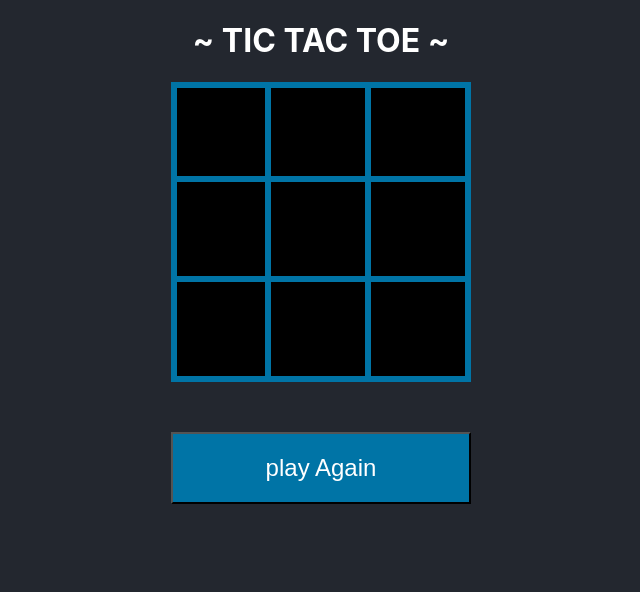
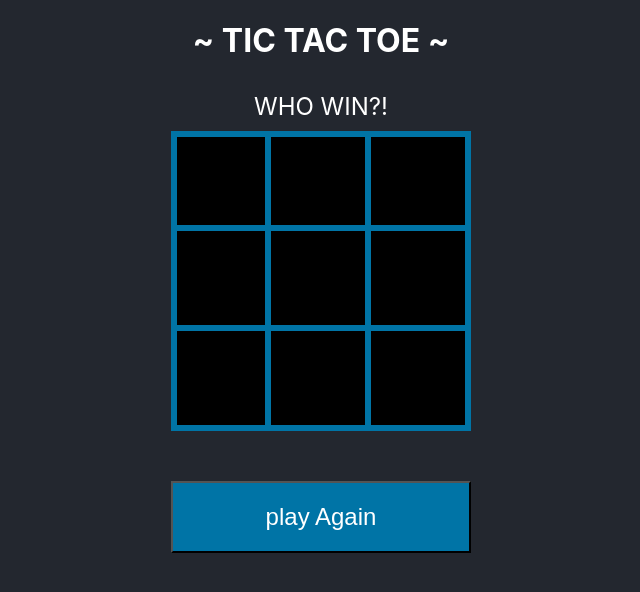
Before and after one commit to zahrabagheri1/flappybird, a React (Create React App) app in the folder Tic-Tac-Toe/: page / in a window 1280 px wide. Shown: the top 592 px of the page, without its empty margins (319-959 px from the left). Built offline with nearby package versions, Linux system fonts and the light colour scheme.

Commit message:
creat with 💙

```diff
--- a/Tic-Tac-Toe/src/App.css
+++ b/Tic-Tac-Toe/src/App.css
@@ -107,14 +107,9 @@ h1 {
 
 .game-over {
   text-align: center;
-  border: 8px ridge #5468ff;
-  border-radius: 20px 80px;
-  background-color: #24245491;
   padding: 10px;
-  width: 80%;
-  margin: auto;
-  margin-top: 50px;
   font-size: 1.5em;
+  text-transform: uppercase;
 }
 
 .reset-button {
--- a/Tic-Tac-Toe/src/App.js
+++ b/Tic-Tac-Toe/src/App.js
@@ -112,6 +112,9 @@ function App() {
   return (
     <div className="tictactoe">
       <h1>~ Tic Tac Toe ~</h1>
+
+      <Gameover gameState={gameState} />
+
       <Board
         tiles={tiles}
         playerTurn={playerTurn}
@@ -119,7 +122,6 @@ function App() {
         strikeLine={strikeLine}
       />
 
-      <Gameover gameState={gameState} />
       <Reset gameState={gameState} onReset={handleReset} />
     </div>
   );
--- a/Tic-Tac-Toe/src/Components/Gameover.jsx
+++ b/Tic-Tac-Toe/src/Components/Gameover.jsx
@@ -4,7 +4,7 @@ import GameState from "../Data/GameState";
 function Gameover({ gameState }) {
   switch (gameState) {
     case GameState.inProgress:
-      return <></>;
+      return <div className="game-over"> who win?! </div>;;
     case GameState.playerXWins:
       return <div className="game-over"> X Wins </div>;
     case GameState.playerOWins:
@@ -12,7 +12,7 @@ function Gameover({ gameState }) {
     case GameState.draw:
       return <div className="game-over"> Draw </div>;
     default:
-      return <></>;
+      return <div className="game-over"> Who win?! </div>;;
   }
 }
 
```
